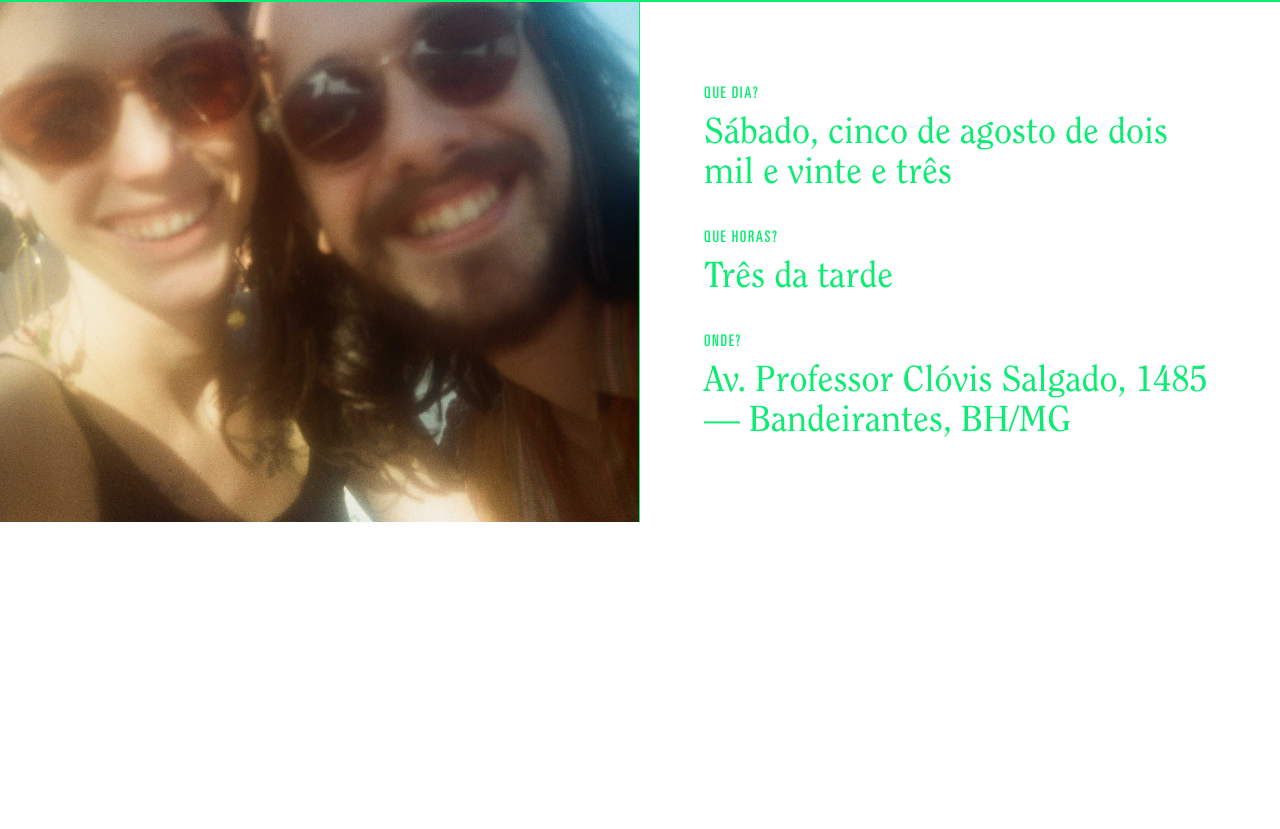
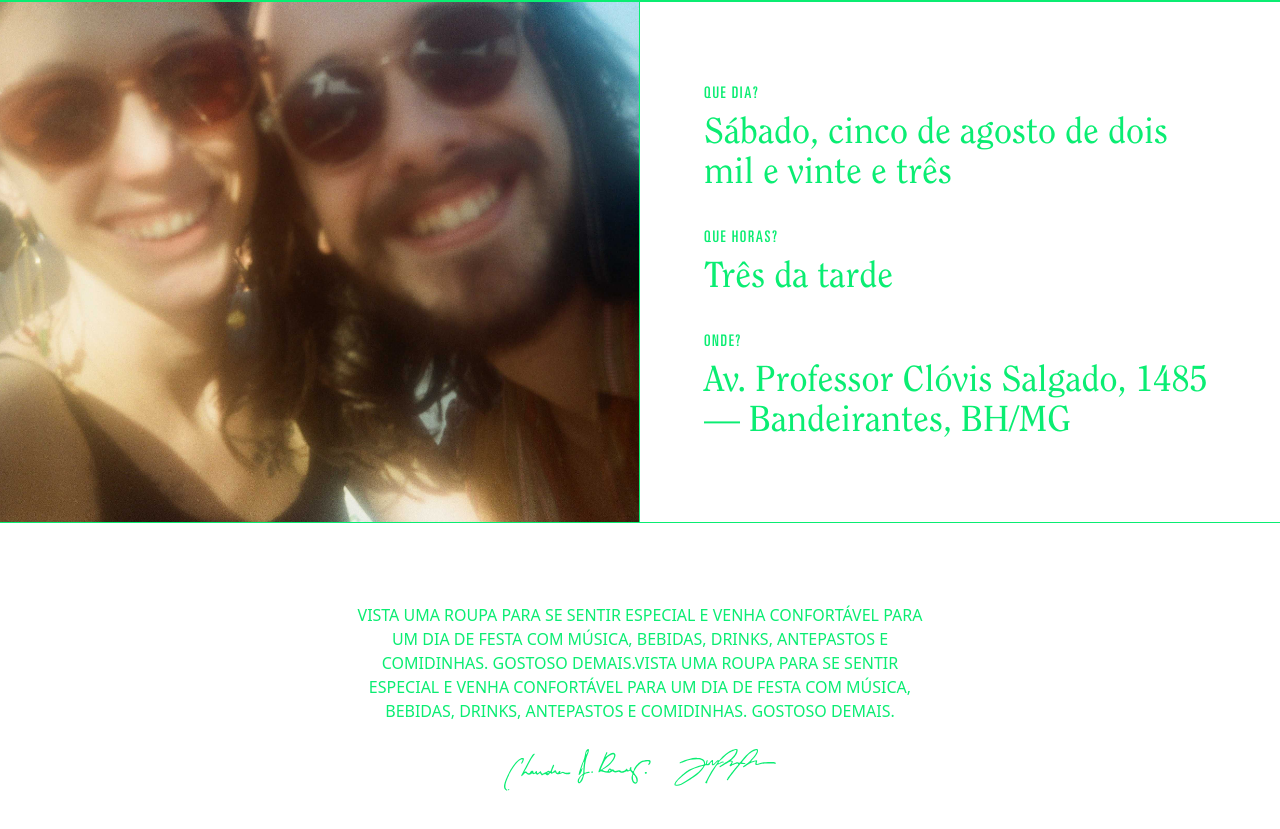
Before and after one commit to jpesce/joandra-wedding, a Next.js app: page / in a window 1280 px wide. Shown: the part 798-1627 px from the top of the page. Before the commit the page ends 1320 px from the top, so only its background shows below. Built offline with nearby package versions, Linux system fonts and the light colour scheme.

Commit message:
feat: add greetings
Add greetings with a small text and the signatures. For now, the text is
only a placeholder.

```diff
--- /dev/null
+++ b/src/components/Greeting/index.tsx
@@ -0,0 +1,17 @@
+import type { FC } from "react";
+import Image from 'next/image'
+
+const Intro: FC = () => {
+  return (
+    <div className="border-t border-joanGreen-500 flex justify-center py-20 text-center selection:bg-joanGreen-500 selection:text-white">
+      <div className="max-w-[36rem] uppercase text-joanGreen-500 space-y-6">
+        <p>
+          Vista uma roupa para se sentir especial e venha confortável para um dia de festa com música, bebidas, drinks, antepastos e comidinhas. Gostoso demais.Vista uma roupa para se sentir especial e venha confortável para um dia de festa com música, bebidas, drinks, antepastos e comidinhas. Gostoso demais.
+        </p>
+        <Image className="m-auto" src="/signatures.svg" alt="Chandra e João" width="290" height="46"/>
+      </div>
+    </div>
+  )
+}
+
+export default Intro
--- a/src/pages/index.tsx
+++ b/src/pages/index.tsx
@@ -3,6 +3,7 @@ import Head from "next/head";
 import Navigation from '../components/Navigation';
 import Hero from '../components/Hero';
 import EventDetails from '../components/EventDetails';
+import Greeting from '../components/Greeting';
 
 const Index: NextPage = () => {
   return (
@@ -16,6 +17,7 @@ const Index: NextPage = () => {
       <Navigation />
       <Hero />
       <EventDetails />
+      <Greeting />
     </>
   );
 };
```
Also changed, not shown: public/signatures.svg (added).
